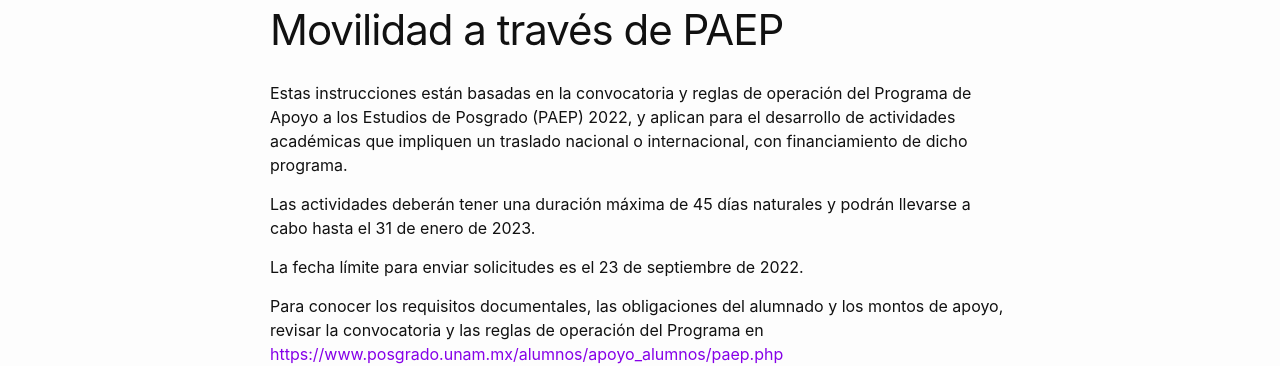
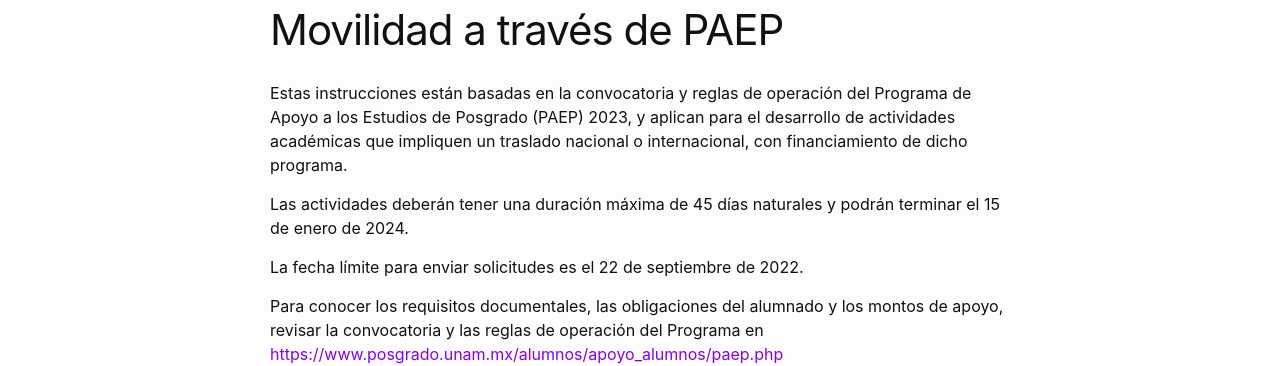
Before and after one commit to pcs-unam/pcs-unam.github.io, a Jekyll site: the page built from movilidad/paep.md, in a window 1280 px wide. Shown: the part 243-609 px from the top of the page. Built offline with Jekyll 4.4.1, drawn with Linux system fonts in a browser that asks for light colours.

Commit message:
Actualización PAEP 2023

```diff
--- a/movilidad/paep.md
+++ b/movilidad/paep.md
@@ -5,11 +5,11 @@
 pleca: /assets/plecas/p08.jpg
 ---
 
-Estas instrucciones están basadas en la convocatoria y reglas de operación del Programa de Apoyo a los Estudios de Posgrado (PAEP) 2022, y aplican para el desarrollo de actividades académicas que impliquen un traslado nacional o internacional, con financiamiento de dicho programa.
+Estas instrucciones están basadas en la convocatoria y reglas de operación del Programa de Apoyo a los Estudios de Posgrado (PAEP) 2023, y aplican para el desarrollo de actividades académicas que impliquen un traslado nacional o internacional, con financiamiento de dicho programa.
 
-Las actividades deberán tener una duración máxima de 45 días naturales y podrán llevarse a cabo hasta el 31 de enero de 2023.
+Las actividades deberán tener una duración máxima de 45 días naturales y podrán terminar el 15 de enero de 2024.
 
-La fecha límite para enviar solicitudes es el 23 de septiembre de 2022.
+La fecha límite para enviar solicitudes es el 22 de septiembre de 2022.
 
 Para conocer los requisitos documentales, las obligaciones del alumnado y los montos de apoyo, revisar la convocatoria y las reglas de operación del Programa en <https://www.posgrado.unam.mx/alumnos/apoyo_alumnos/paep.php>
 
```
